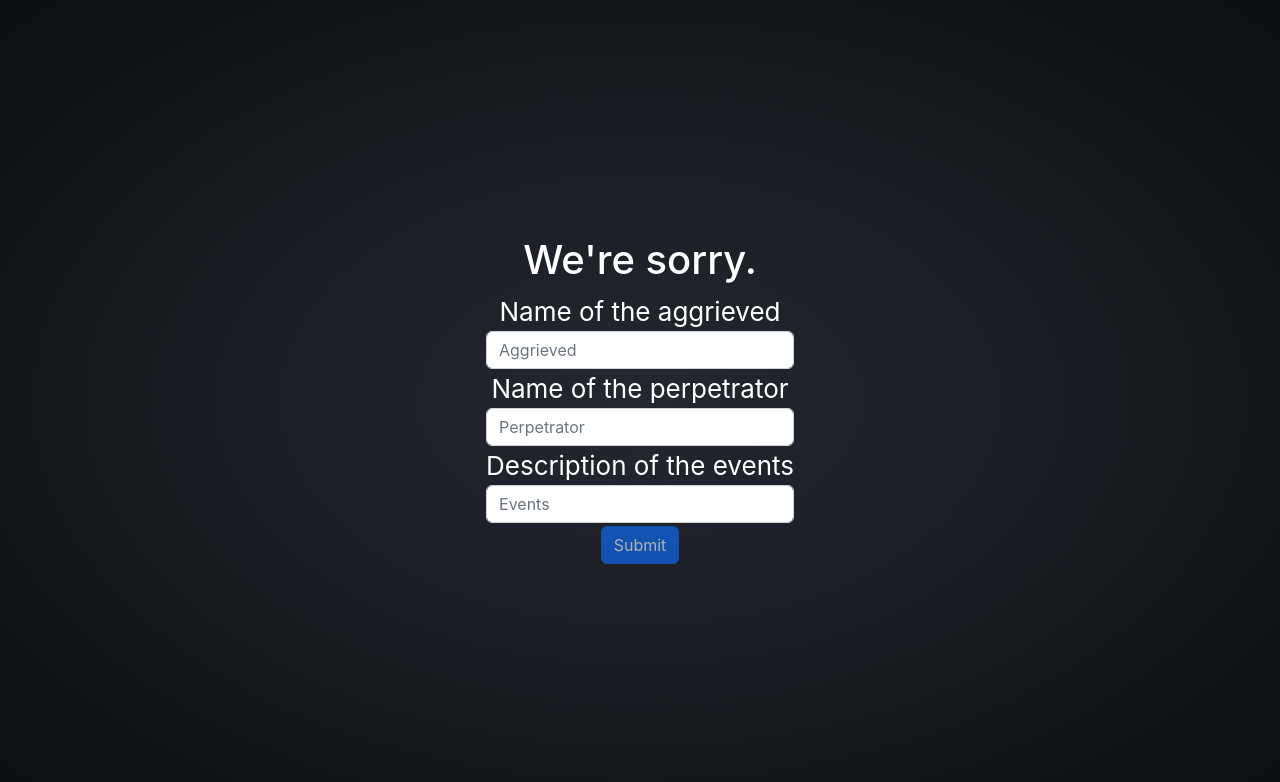
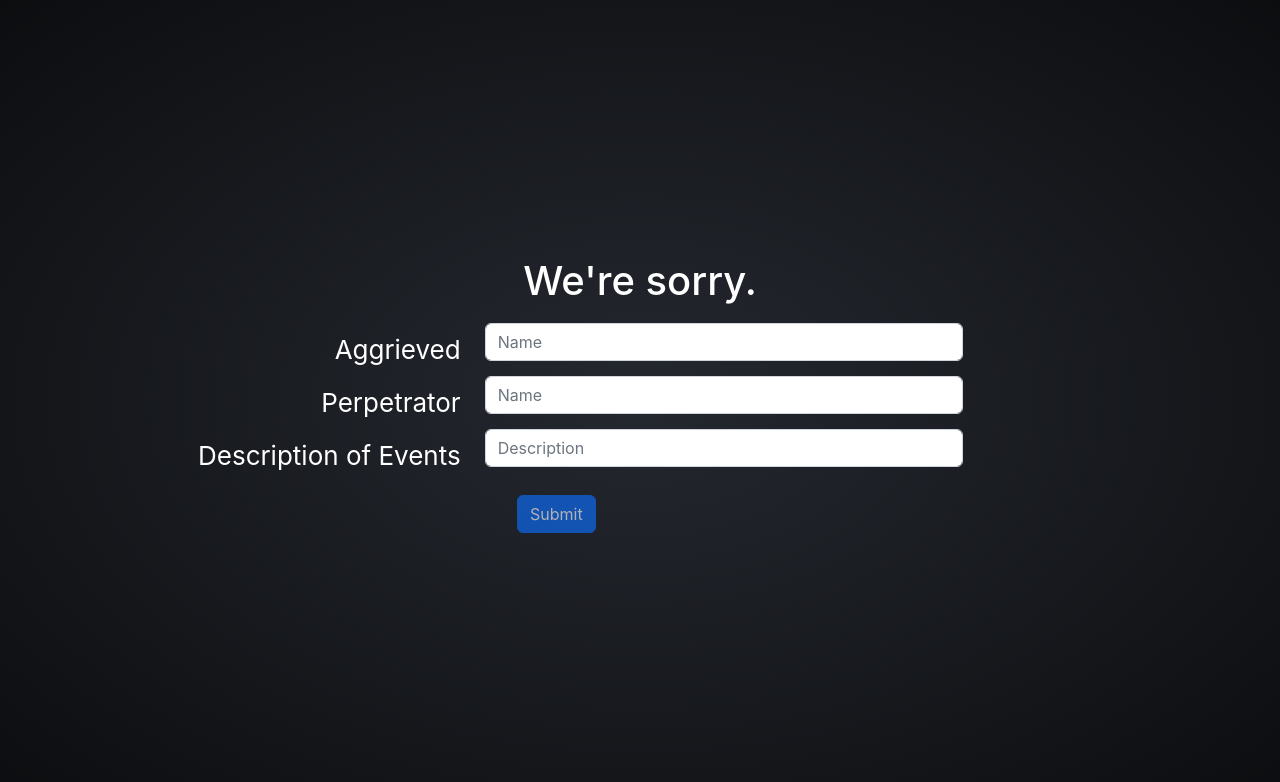
Before and after one commit to nathantoms/sorry, a React (Create React App) app: page / in a window 1280 px wide. Shown: the top 782 px of the page. Built offline with nearby package versions, Linux system fonts and the light colour scheme.

Commit message:
Update form

```diff
--- a/src/App.css
+++ b/src/App.css
@@ -22,7 +22,6 @@
   min-height: 100vh;
   display: flex;
   flex-direction: column;
-  align-items: center;
   justify-content: center;
   font-size: calc(10px + 2vmin);
   color: white;
--- /dev/null
+++ b/src/components/SorryForm.css
@@ -0,0 +1,33 @@
+.sorry-form {
+  text-align: left;
+  max-width: 1000px;
+}
+
+.form-group {
+  display: flex;
+  flex-flow: row wrap;
+  text-align: center;
+}
+
+.button-container {
+  text-align: right;
+  margin-top: 10px;
+}
+
+.sorry-form-wrapper {
+}
+
+.sorry-form-container {
+  max-width: 1000px;
+  padding: 10px;
+  display: block;
+  margin: 0 auto;
+}
+
+.sorry-form-submit-container {
+  margin-top: 10px;
+}
+
+.text-right {
+  text-align: right;
+}
--- a/src/components/SorryForm.js
+++ b/src/components/SorryForm.js
@@ -1,4 +1,5 @@
 import React, { useState } from 'react';
+import './SorryForm.css';
 
 export const SorryForm = ({formSubmitted}) => {
   const [formIsValid, setFormIsValid] = useState(false);
@@ -15,18 +16,21 @@ export const SorryForm = ({formSubmitted}) => {
   }
 
   const handleAggrievedChange = (e) => {
-    setAggrieved(e.target.value);
-    handleFormValidation(e.target.value, perpetrator, eventDescription);
+    const value = e.target.value.trim();
+    setAggrieved(value);
+    handleFormValidation(value, perpetrator, eventDescription);
   };
 
   const handlePerpetratorChange = (e) => {
-    setPerpetrator(e.target.value);
-    handleFormValidation(aggrieved, e.target.value, eventDescription);
+    const value = e.target.value.trim();
+    setPerpetrator(value);
+    handleFormValidation(aggrieved, value, eventDescription);
   };
 
   const handleEventsChange = (e) => {
-    setEventDescription(e.target.value);
-    handleFormValidation(aggrieved, perpetrator, e.target.value);
+    const value = e.target.value.trim();
+    setEventDescription(value);
+    handleFormValidation(aggrieved, perpetrator, value);
   };
 
   const submitForm = (e) => {
@@ -40,44 +44,36 @@ export const SorryForm = ({formSubmitted}) => {
   };
 
   return  (
-    <form>
-      <div className="form-group">
-        <label htmlFor="inputName1">Name of the aggrieved</label>
-        <input
-          type="text"
-          className="form-control"
-          id="inputName1"
-          aria-describedby="nameHelp"
-          placeholder="Aggrieved"
-          onChange={handleAggrievedChange}
-        />
-        <label htmlFor="inputName2">Name of the perpetrator</label>
-        <input
-          type="text"
-          className="form-control"
-          id="inputName2"
-          aria-describedby="nameHelp"
-          placeholder="Perpetrator"
-          onChange={handlePerpetratorChange}
-        />
-        <label htmlFor="inputActions">Description of the events</label>
-        <input
-          type="text"
-          className="form-control"
-          id="inputActions"
-          aria-describedby="nameHelp"
-          placeholder="Events"
-          onChange={handleEventsChange}
-        />
+    <div className="sorry-form-wrapper">
+      <div className="sorry-form-container">
+        <form>
+          <div class="form-group row">
+            <label for="inputAggrieved" class="col-sm-4 col-form-label text-right">Aggrieved</label>
+            <div class="col-sm-6">
+              <input type="text" class="form-control" id="inputAggrieved" placeholder="Name" onChange={handleAggrievedChange} />
+            </div>
+          </div>
+          <div class="form-group row">
+            <label for="inputPerpetrator" class="col-sm-4 col-form-label text-right">Perpetrator</label>
+            <div class="col-sm-6">
+              <input type="text" class="form-control" id="inputPerpetrator" placeholder="Name" onChange={handlePerpetratorChange}/>
+            </div>
+          </div>
+          <div class="form-group row">
+            <label for="inputEventDescription" class="col-sm-4 col-form-label text-right">Description of Events</label>
+            <div class="col-sm-6">
+              <input type="text" class="form-control" id="inputEventDescription" placeholder="Description" onChange={handleEventsChange} />
+            </div>
+          </div>
+          <div className="sorry-form-submit-container">
+            <div class="form-group row">
+              <div class="col-sm-10">
+                <button type="submit" class="btn btn-primary" onClick={submitForm} disabled={!formIsValid}>Submit</button>
+              </div>
+            </div>
+          </div>
+        </form>
       </div>
-      <button
-        type="submit"
-        className="btn btn-primary"
-        onClick={submitForm}
-        disabled={!formIsValid}
-      >
-          Submit
-      </button>
-    </form>
+    </div>
   );
 }
--- a/src/components/SorryLetter.css
+++ b/src/components/SorryLetter.css
@@ -1,3 +1,8 @@
+.letter-container {
+  display: block;
+  margin: 0 auto;
+}
+
 .letter {
   text-align: left;
   background-color: white;
--- a/src/components/SorryLetter.js
+++ b/src/components/SorryLetter.js
@@ -10,7 +10,6 @@ export const SorryLetter = ({aggrieved, perpetrator, eventDescription}) => {
         <p>Dear <strong>{aggrieved}</strong>,</p>
         <p><strong>{perpetrator}</strong>, and all of the Sonning Men's 2nd XI would like to formally apologise for <strong>"{eventDescription}"</strong>.</p>
         <p><strong>{perpetrator}</strong> is working hard to correct this character flaw and the whole team will be supporting him wherever they can with this endeavour.</p>
-        <p>If you would like to suggest further corrective measures/methods of apologies you can do so below.</p>
         <p>Warmest and sincerest apologies,</p>
         <p>Sonning Men's 2nd XI</p>
       </>
@@ -18,11 +17,11 @@ export const SorryLetter = ({aggrieved, perpetrator, eventDescription}) => {
   };
 
   return (
-    <>
+    <div className="letter-container">
       <div className="letter">
         {fullLetter()}
         <WhatsappShare aggrieved={aggrieved} perpetrator={perpetrator} eventDescription={eventDescription}/>
       </div>
-    </>
+    </div>
   );
 }
--- a/src/components/WhatsappShare.js
+++ b/src/components/WhatsappShare.js
@@ -6,12 +6,7 @@ export const WhatsappShare = ({aggrieved, perpetrator, eventDescription}) => {
   const baseUrl = "https://api.whatsapp.com/send?text="
 
   const fullUrl = () => {
-
-    const full = baseUrl + `Dear%20${aggrieved}%2C%0A%0A${perpetrator}%2C%20and%20all%20of%20the%20Sonning%20Men's%202nd%20XI%20would%20like%20to%20formally%20apologise%20for%20%22${eventDescription}%22.%0A${perpetrator}%20is%20working%20hard%20to%20correct%20this%20character%20flaw%20and%20the%20whole%20team%20will%20be%20supporting%20him%20wherever%20they%20can%20with%20this%20endeavour.%0AIf%20you%20would%20like%20to%20suggest%20further%20corrective%20measures%2Fmethods%20of%20apologies%20you%20can%20do%20so%20below.%0A%0AWarmest%20and%20sincerest%20apologies%2C%0ASonning%20Men's%202nd%20XI%0A%0AShared%20from%20https%3A%2F%2Fverysorry.uk`
-
-    console.log('full ', full)
-
-    return full
+    return baseUrl + `Dear%20${aggrieved}%2C%0A%0A${perpetrator}%2C%20and%20all%20of%20the%20Sonning%20Men's%202nd%20XI%20would%20like%20to%20formally%20apologise%20for%20%22${eventDescription}%22.%0A${perpetrator}%20is%20working%20hard%20to%20correct%20this%20character%20flaw%20and%20the%20whole%20team%20will%20be%20supporting%20him%20wherever%20they%20can%20with%20this%20endeavour.%0A%0AWarmest%20and%20sincerest%20apologies%2C%0ASonning%20Men's%202nd%20XI%0A%0AShared%20from%20https%3A%2F%2Fwww.verysorry.uk`
   }
 
   return (
```
